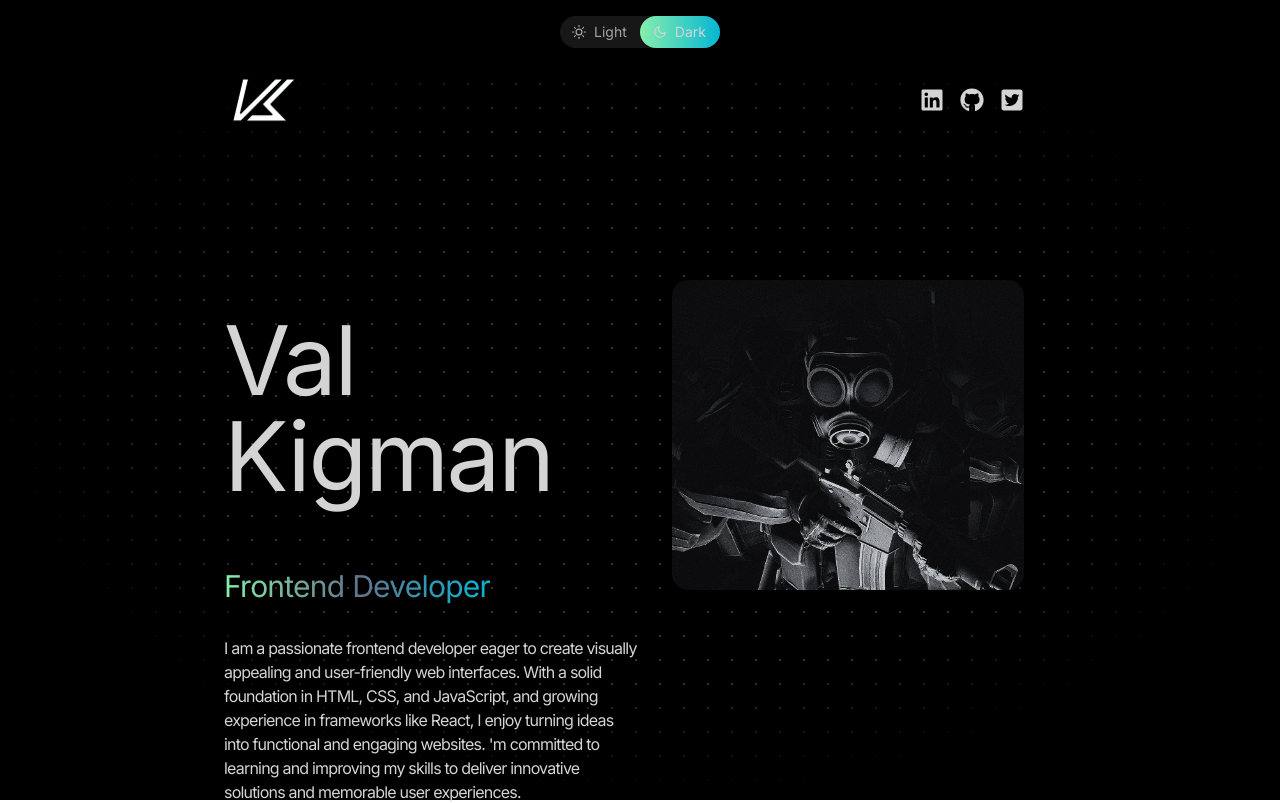
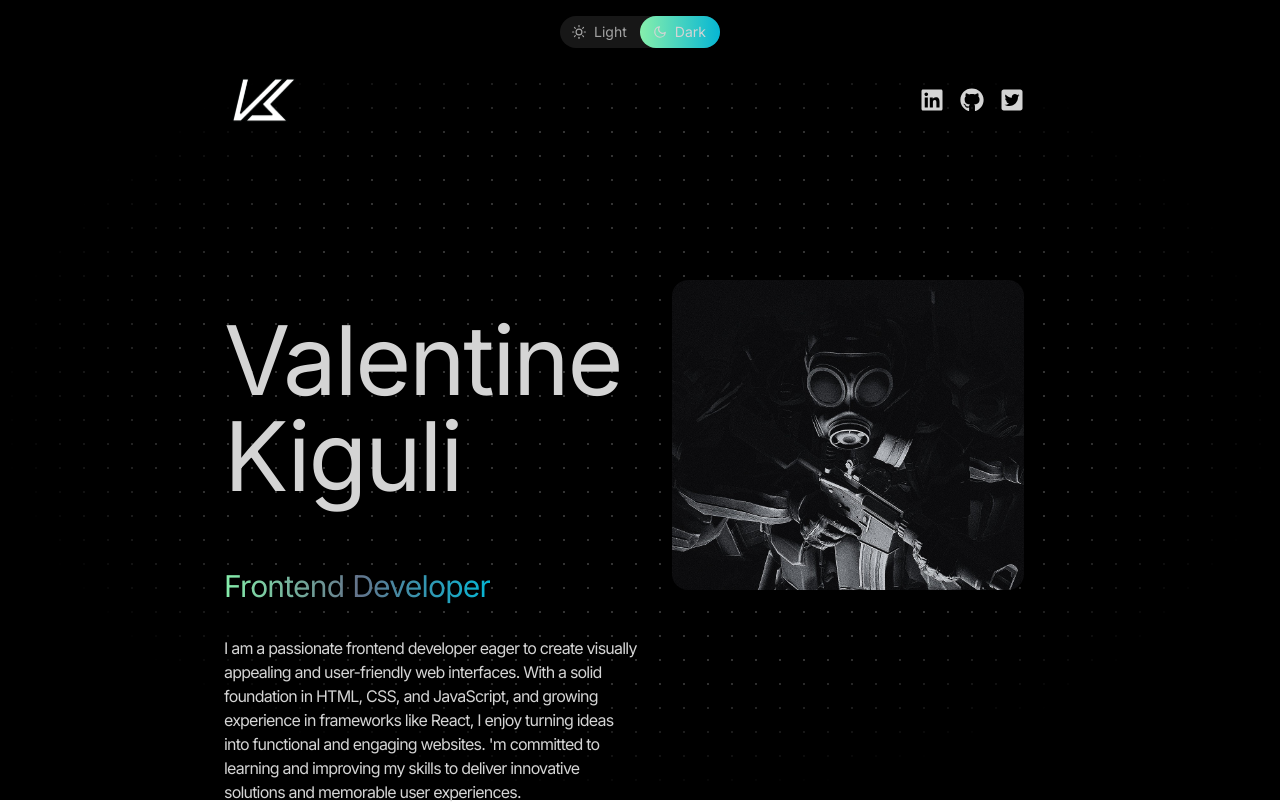
Before and after one commit to valkigman/my-portfolio, a React (Vite) app: page / in a window 1280 px wide. Shown: the top 803 px of the page. Built offline with nearby package versions, Linux system fonts and the light colour scheme.

Commit message:
Update Hero.jsx
Updated my name

```diff
--- a/src/components/Hero.jsx
+++ b/src/components/Hero.jsx
@@ -99,7 +99,7 @@ const Hero = () => {
                 initial='hidden'
                 animate='visible'
                 className="text-5xl lg:text-8xl font-thin tracking-tight text-center lg:text-left lg:mt-16 mb-4 lg:mb-16">
-              Val Kigman
+              Valentine Kiguli
             </motion.h1>
             <motion.span
                 variants={container(0.5)}
```
